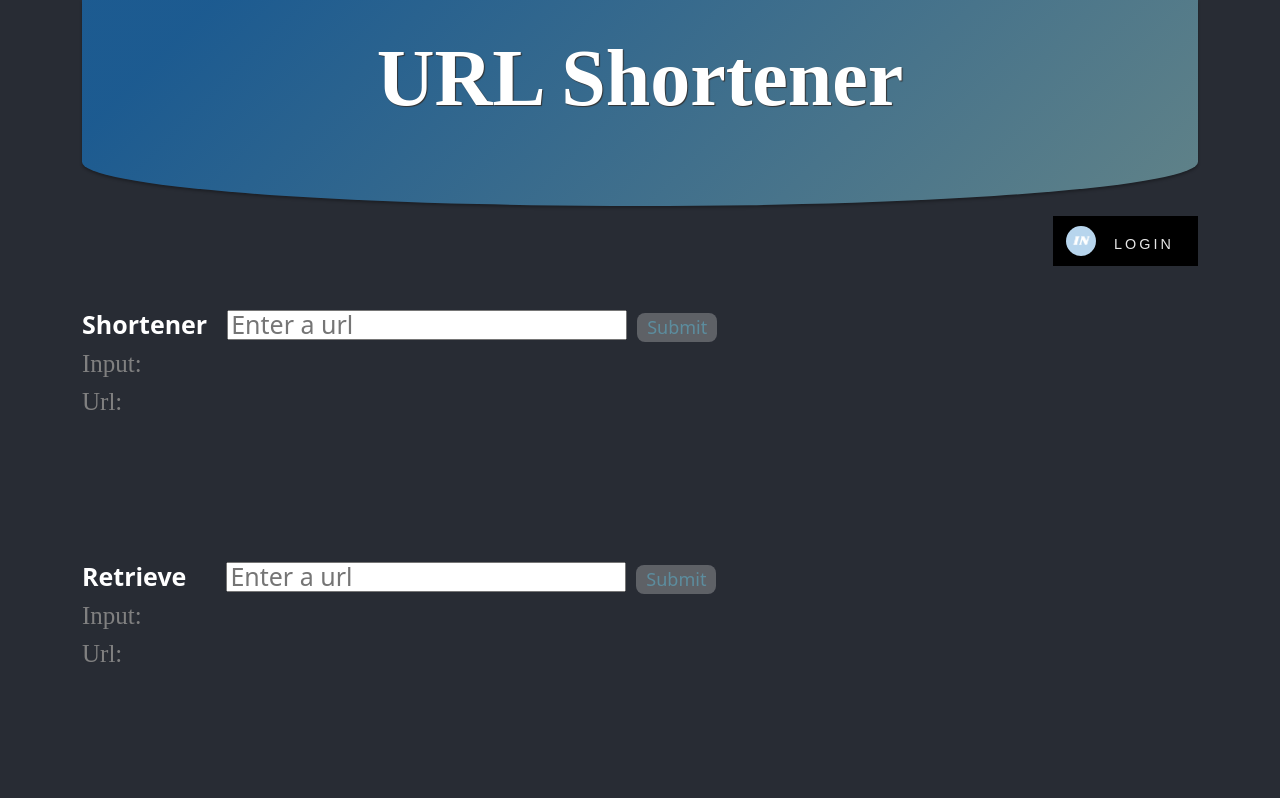
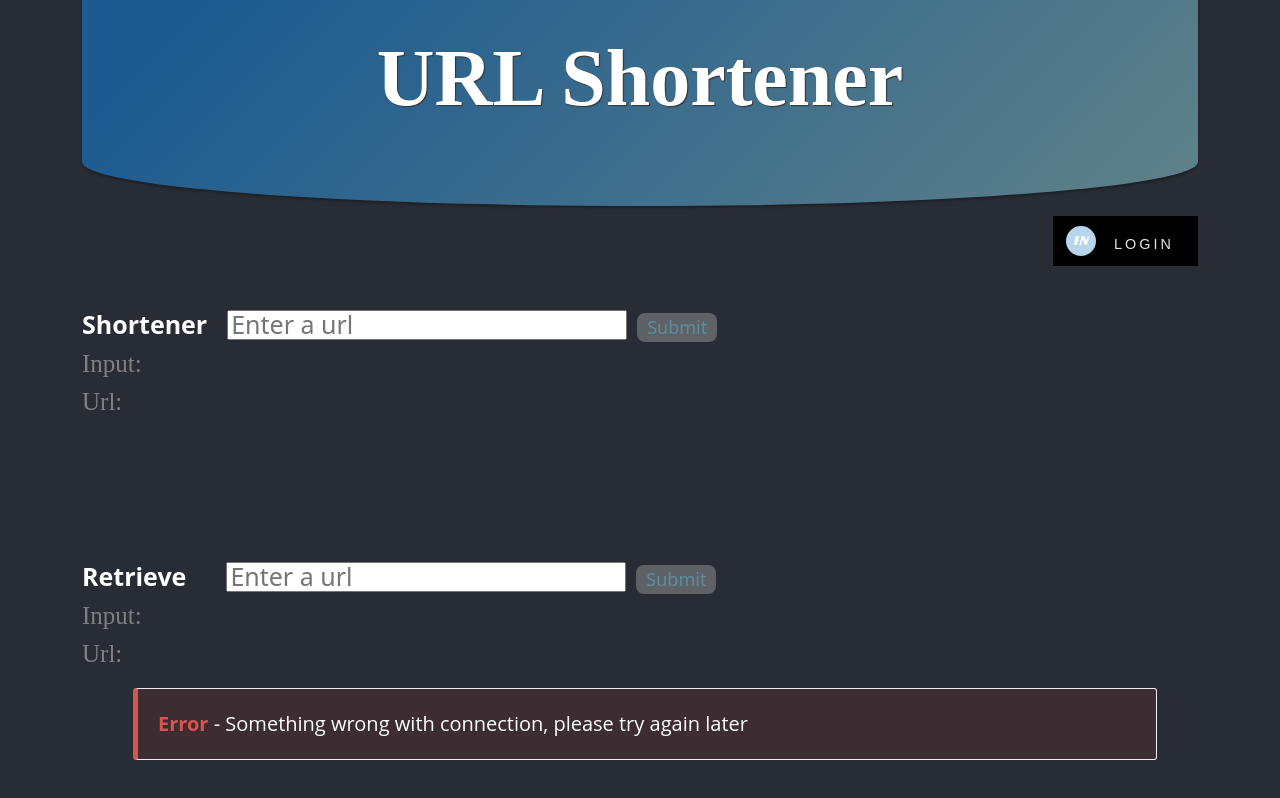
Before and after one commit to zyxnicole/urlshortener, a React (Create React App) app in the folder web/: page / in a window 1280 px wide. Shown: the top 798 px of the page. Built offline with nearby package versions, Linux system fonts and the light colour scheme; no server answers.

Commit message:
Update error-messages.js
update network error message

```diff
--- a/web/src/error-messages.js
+++ b/web/src/error-messages.js
@@ -1,5 +1,6 @@
 export const errorMessages = {
     'login-failed' : 'Please check your username/password',
     'invalid-short-url' : 'Please check your url',
-    'invalid-long-url' : 'Please enter a valid Url'
+    'invalid-long-url' : 'Please enter a valid Url',
+    'network-error': 'Something wrong with connection, please try again later'
 };
```
